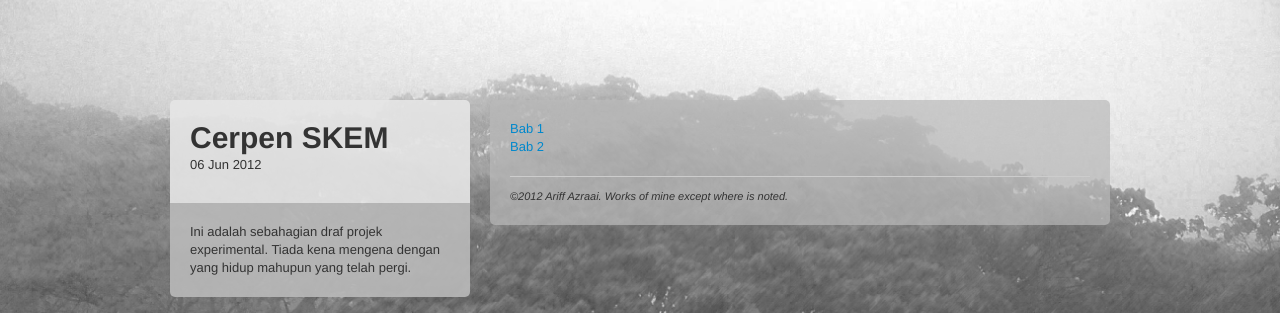
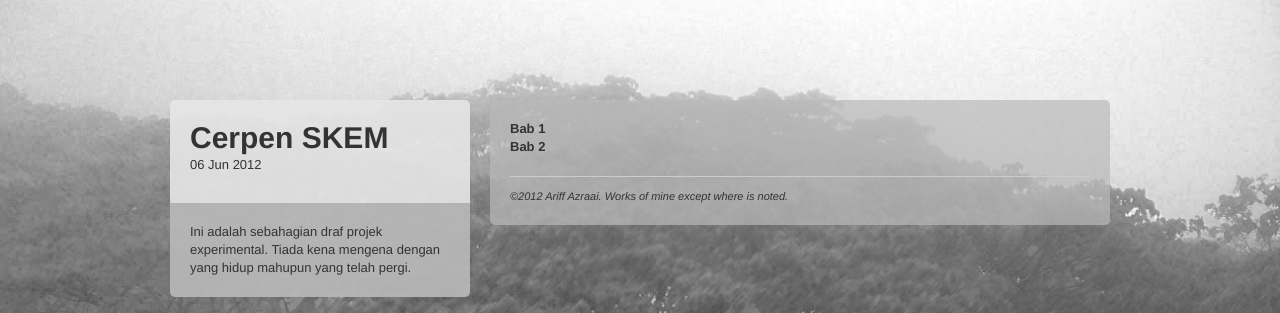
Before and after one commit to azraai/azraai.gh-old, a Jekyll site: the page built from cerpen-skem/index.md, in a window 1280 px wide. Shown: the top 313 px of the page. Built offline with Jekyll 4.4.1, drawn with Linux system fonts in a browser that asks for light colours.

Commit message:
Text link CSS

```diff
--- a/assets/css/app.css
+++ b/assets/css/app.css
@@ -1,3 +1,15 @@
+a
+{
+  color: #333;
+  font-weight: bold;
+}
+a:hover
+{
+  color: #000;
+  text-decoration: underline;
+}
+
+
 #body-background
 {
   background: url(../img/background.jpg) no-repeat center fixed;
```
